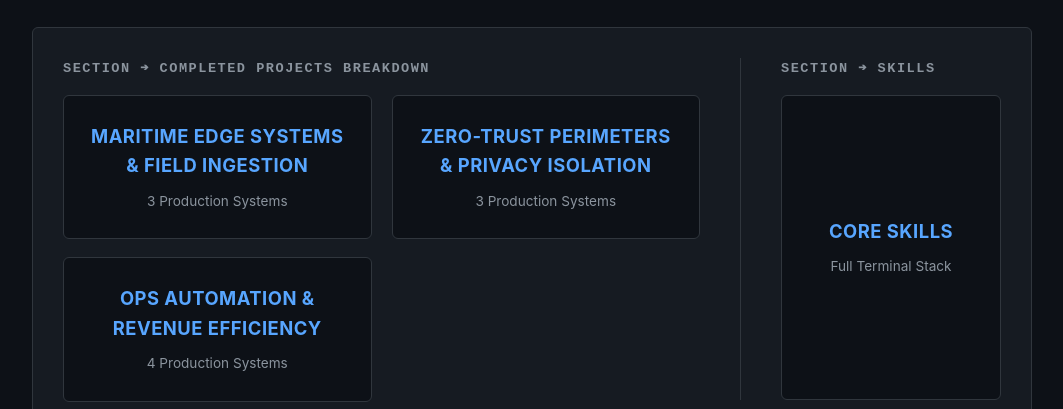
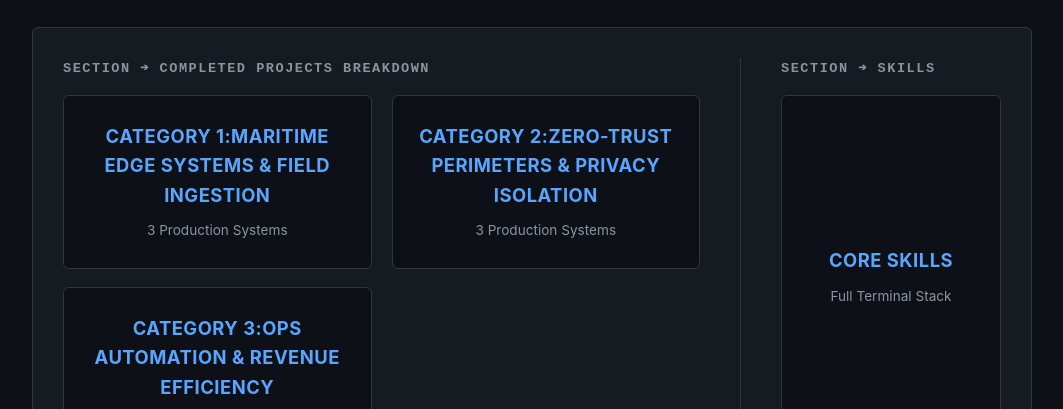
Before and after one commit to mkmd-systems1git/mkmd_application_assets, a plain HTML site: page index.html in a window 1280 px wide. Shown: the part 516-925 px from the top of the page, without its empty margins (108-1171 px from the left). Drawn offline with Linux system fonts and the light colour scheme.

Commit message:
Update project category headings in index.html

```diff
--- a/index.html
+++ b/index.html
@@ -165,15 +165,15 @@
             <span class="dashboard-topic-label">Section ➔ Completed Projects Breakdown</span>
             <div class="dashboard-row-grid">
                 <div class="menu-card" onclick="openDrawer('maritime-panel')">
-                    <h2>Maritime Edge Systems & Field Ingestion</h2>
+                    <h2>Category 1:Maritime Edge Systems & Field Ingestion</h2>
                     <p>3 Production Systems</p>
                 </div>
                 <div class="menu-card" onclick="openDrawer('zero-trust-panel')">
-                    <h2>Zero-Trust Perimeters & Privacy Isolation</h2>
+                    <h2>Category 2:Zero-Trust Perimeters & Privacy Isolation</h2>
                     <p>3 Production Systems</p>
                 </div>
                 <div class="menu-card" onclick="openDrawer('ops-automation-panel')">
-                    <h2>Ops Automation & Revenue Efficiency</h2>
+                    <h2>Category 3:Ops Automation & Revenue Efficiency</h2>
                     <p>4 Production Systems</p>
                 </div>
             </div>
@@ -196,7 +196,7 @@
     <!-- DRAWER 1: MARITIME EDGE SYSTEMS & FIELD INGESTION -->
     <div id="maritime-panel" class="content-panel">
         <span class="grid-subheading"> Production Platform Blueprints</span>
-        <h2 style="color:#58a6ff; margin-top:0; border-bottom: 1px solid #21262d; padding-bottom: 10px;"> CATEGORY 1: CATEGORY 1: MARITIME EDGE SYSTEMS & FIELD INGESTION</h2>
+        <h2 style="color:#58a6ff; margin-top:0; border-bottom: 1px solid #21262d; padding-bottom: 10px;"> CATEGORY 1: MARITIME EDGE SYSTEMS & FIELD INGESTION</h2>
 
         <div class="project-block">
             <h3>Project 01: Asynchronous Edge Concurrency Logging Loop (`maritime-edge-pipeline`)</h3>
```
